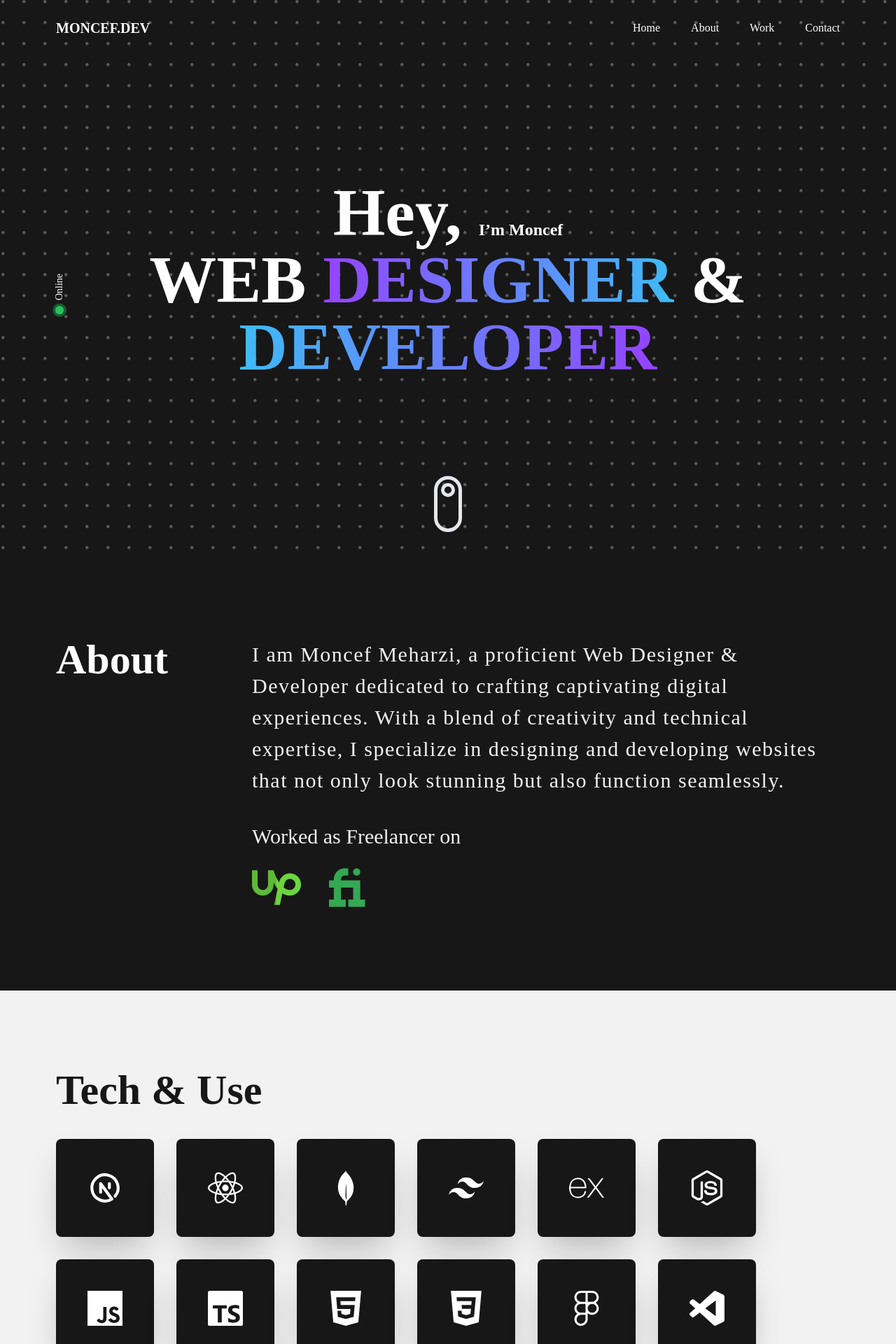
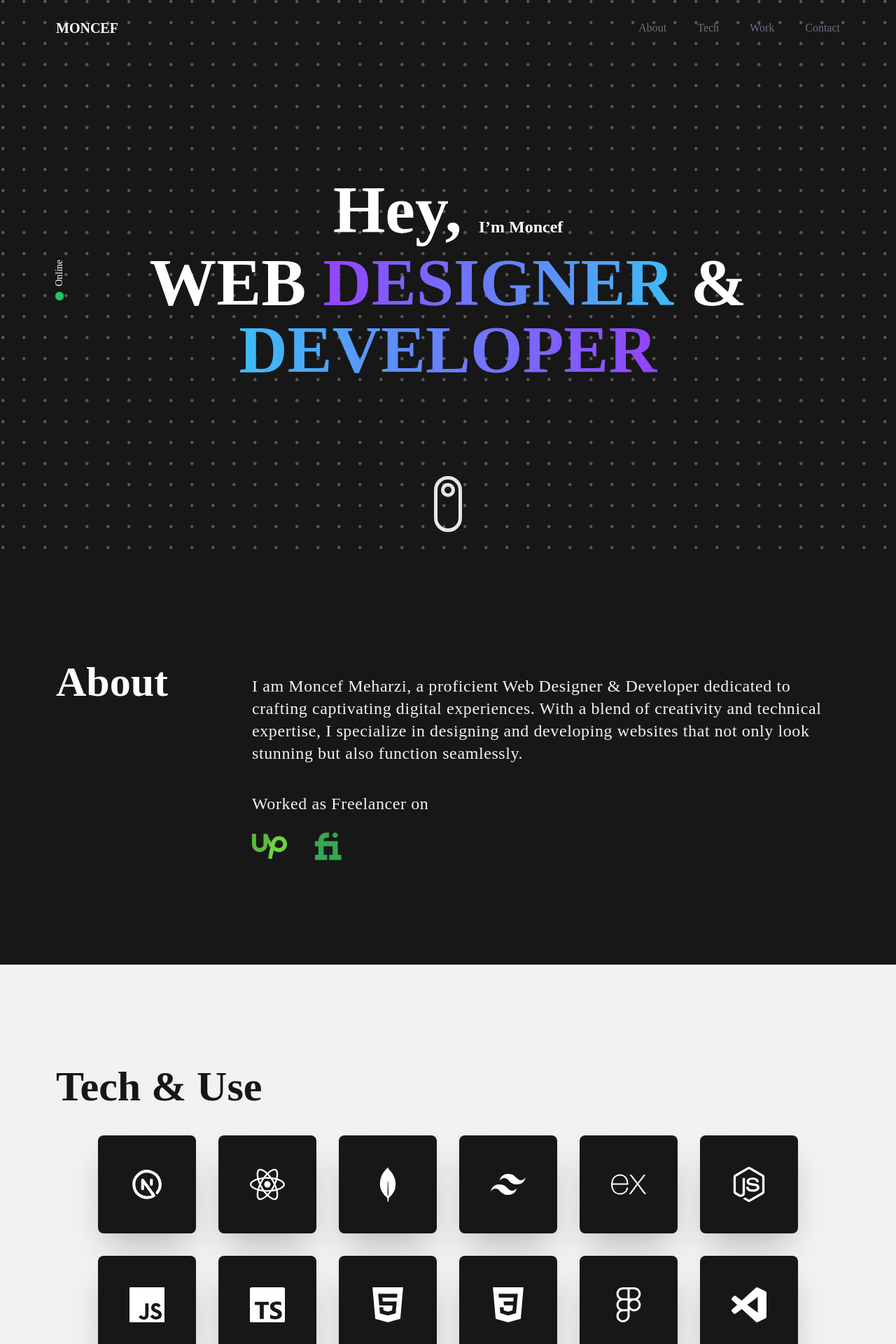
Before and after one commit to Moncef-Mhz/portfolio-vite, a React (Vite) app: page / in a window 1280 px wide. Shown: the top 1920 px of the page at 70% size. Built offline with nearby package versions, Linux system fonts and the light colour scheme.

Commit message:
refactor: last touch

```diff
--- a/package.json
+++ b/package.json
@@ -12,10 +12,12 @@
   "dependencies": {
     "@emailjs/browser": "^4.1.0",
     "@react-email/components": "0.0.14",
+    "framer-motion": "^11.0.5",
     "react": "^18.2.0",
     "react-dom": "^18.2.0",
     "react-email": "2.0.0",
-    "react-icons": "^5.0.1"
+    "react-icons": "^5.0.1",
+    "react-scroll": "^1.9.0"
   },
   "devDependencies": {
     "@types/react": "^18.2.55",
--- a/src/components/About.jsx
+++ b/src/components/About.jsx
@@ -1,14 +1,15 @@
 // eslint-disable-next-line no-undef
-// import Upwork from "public/Upwork.png";
 function About() {
   return (
     <div
       id="about"
-      className=" bg-background grid grid-cols-4 w-full px-20 py-28"
+      className=" bg-background space-y-5 md:grid md:grid-cols-4 w-full px-20  py-36"
     >
-      <h1 className="text-6xl font-bold text-text">About</h1>
-      <div className="col-span-3 space-y-10">
-        <p className="text-3xl text-secondary tracking-wider leading-normal">
+      <h1 className="lg:text-6xl md:text-5xl text-4xl font-bold text-text">
+        About
+      </h1>
+      <div className="md:col-span-3 space-y-10">
+        <p className="lg:text-2xl md:text-xl text-lg text-secondary md:tracking-wide leading-normal">
           I am Moncef Meharzi, a proficient Web Designer & Developer dedicated
           to crafting captivating digital experiences. With a blend of
           creativity and technical expertise, I specialize in designing and
@@ -16,10 +17,12 @@ function About() {
           seamlessly.
         </p>
         <div className="space-y-5">
-          <h1 className="text-3xl text-secondary">Worked as Freelancer on</h1>
+          <h1 className="lg:text-2xl md:text-xl text-lg text-secondary md:tracking-wide leading-normal">
+            Worked as Freelancer on
+          </h1>
           <div className="flex items-center gap-10">
-            <img src="/Upwork.png" alt="" />
-            <img src="/Fiverr.png" alt="" />
+            <img src="/Upwork.png" alt="" className="w-[50px]" />
+            <img src="/Fiverr.png" alt="" className="w-[40px]" />
           </div>
         </div>
       </div>
--- a/src/components/Contact.jsx
+++ b/src/components/Contact.jsx
@@ -32,13 +32,15 @@ function Contact() {
   return (
     <div
       id="contact"
-      className=" bg-secondary space-y-20  px-20 py-20 flex items-center justify-between "
+      className=" bg-secondary space-y-20  px-20 py-16 md:flex md:items-center md:justify-between "
     >
-      <div className="space-y-10 w-full">
-        <h1 className="text-6xl  font-bold ">
+      <div className="space-y-5 md:space-y-10 w-full">
+        <h1 className="lg:text-6xl md:text-5xl text-4xl font-bold text-black md:text-start text-center">
           I&rsquo;ve been waiting <br /> for you{" "}
         </h1>
-        <p className="">I went to hear from you, Let me know how i can help</p>
+        <p className="md:text-start text-center text-base text-black">
+          I went to hear from you, Let me know how i can help
+        </p>
       </div>
       <div className="space-y-5  w-full ">
         <h1 className="text-center text-xl  ">Send me a message</h1>
--- a/src/components/Hero.jsx
+++ b/src/components/Hero.jsx
@@ -1,10 +1,12 @@
+import { Link } from "react-scroll";
+
 function Hero() {
   return (
     <div
       id="home"
-      className="relative h-screen  flex items-center justify-center flex-col space-y-10 w-auto"
+      className="relative h-screen py-10 flex items-center justify-center flex-col  w-auto"
     >
-      <div className="text-center w-[90%]">
+      <div className="text-center w-[90%] space-y-2">
         <h1 className="text-width  font-bold text-text resize ">
           Hey,{" "}
           <span className="md:text-2xl sm:text-xl text-lg ">
@@ -17,18 +19,25 @@ function Hero() {
           <span className="gradient2 select-none">DEVELOPER</span>
         </h1>
       </div>
-      <div className="text-text -rotate-90 text-sm  gap-2 absolute flex  items-center h-full  left-14  ">
+      <div className="hidden  text-text -rotate-90 text-sm  gap-2 absolute md:flex  items-center h-full  left-14  ">
         <div className="relative">
           <div className="w-3 absolute h-3 rounded-full bg-green-500 animate-ping"></div>
           <div className="w-3 h-3 rounded-full bg-green-500 "></div>
         </div>
         <h1>Online</h1>
       </div>
-      <div className="  duration-150 flex items-end absolute justify-center left-0 bottom-10  w-full ">
+      <Link
+        to="about"
+        spy={true}
+        smooth={true}
+        offset={50}
+        duration={500}
+        className="  duration-150 flex items-end absolute justify-center left-0 bottom-10  w-full "
+      >
         <div className="w-[40px] h-[80px] rounded-full group cursor-pointer duration-150 flex justify-center py-[5px]  border-[5px]  ">
           <div className="w-[20px] h-[20px] border-[5px]  group-hover:translate-y-[40px] rounded-full  duration-150"></div>
         </div>
-      </div>
+      </Link>
     </div>
   );
 }
--- a/src/components/Navbar.jsx
+++ b/src/components/Navbar.jsx
@@ -1,11 +1,16 @@
 import { useEffect, useState } from "react";
+import { Link } from "react-scroll";
+import { BiMenuAltRight, BiX } from "react-icons/bi";
+import { AnimatePresence, motion } from "framer-motion";
 
 function Navbar() {
   const [scrolled, setScrolled] = useState(false);
+  const [active, setActive] = useState(false);
+  const [open, setOpen] = useState(false);
 
   const navlinks = [
-    { name: "home" },
     { name: "about" },
+    { name: "tech" },
     { name: "work" },
     { name: "contact" },
   ];
@@ -21,22 +26,105 @@ function Navbar() {
 
   return (
     <div
-      className={`fixed z-10 top-0 left-0 px-20 w-full h-[80px] flex items-center justify-between ${
-        scrolled ? "bg-background" : "bg-light text-background"
-      } duration-150`}
+      className={`fixed z-10 top-0 left-0 px-10 md:px-20 w-full h-[80px] flex items-center justify-between
+       ${scrolled ? "bg-background" : "bg-light text-background"}
+      duration-150`}
     >
-      <h1 className="text-text text-xl font-bold uppercase cursor-pointer">
-        moncef.dev
+      <h1 className="z-10 text-text text-xl font-bold uppercase cursor-pointer">
+        <Link
+          to="home"
+          spy={true}
+          smooth={true}
+          duration={500}
+          onClick={() => setOpen(false)}
+        >
+          moncef
+        </Link>
       </h1>
-      <ul className="flex items-center justify-between space-x-[44px]">
+      <ul className="md:flex  hidden relative items-center justify-between space-x-[44px]">
         {navlinks.map((link) => (
-          <li key={link.name}>
-            <a href={`#${link.name}`}>{link.name}</a>
-          </li>
+          <Link
+            key={link.name}
+            onClick={() => setActive(link.name)}
+            to={link.name}
+            spy={true}
+            smooth={true}
+            duration={500}
+            className={
+              active === link.name
+                ? "text-text duration-150 text-base font-normal cursor-pointer capitalize"
+                : "text-gray-500 duration-150 text-base font-normal cursor-pointer capitalize"
+            }
+          >
+            {link.name}
+          </Link>
         ))}
       </ul>
+      {/* mobile menu */}
+
+      <div className="flex md:hidden relative text-text">
+        <BiMenuAltRight
+          size={40}
+          className="cursor-pointer"
+          onClick={() => setOpen(true)}
+        />
+        <AnimatePresence mode="wait" initial={false}>
+          {open && (
+            <motion.div
+              {...framerSidebarBackground}
+              className=" py-5     bg-background top-0 right-0 w-full h-screen fixed"
+            >
+              <div className="flex px-10 w-full items-end justify-end">
+                <BiX
+                  size={40}
+                  className="cursor-pointer"
+                  onClick={() => setOpen(false)}
+                />
+              </div>
+              <ul className=" relative flex flex-col h-full items-center justify-center space-y-[40px]">
+                {navlinks.map((link, indx) => (
+                  <Link
+                    {...framerText(indx)}
+                    key={link.name}
+                    onClick={() => {
+                      setOpen(false);
+                      setActive(link.name);
+                    }}
+                    to={link.name}
+                    spy={true}
+                    smooth={true}
+                    duration={500}
+                    className={
+                      active === link.name
+                        ? "text-text duration-150 text-2xl select-none font-normal cursor-pointer capitalize"
+                        : "text-gray-500 duration-150 text-2xl select-none font-normal cursor-pointer capitalize"
+                    }
+                  >
+                    {link.name}
+                  </Link>
+                ))}
+              </ul>
+            </motion.div>
+          )}
+        </AnimatePresence>
+      </div>
     </div>
   );
 }
 
+const framerSidebarBackground = {
+  initial: { opacity: 0, x: "100%" },
+  animate: { opacity: 1, x: 0 },
+  exit: { opacity: 0, x: "100%", transition: { delay: 0.1 } },
+  transition: { duration: 0.2 },
+};
+const framerText = (delay) => {
+  return {
+    initial: { opacity: 0, x: -50 },
+    animate: { opacity: 1, x: 0 },
+    transition: {
+      delay: 0.5 + delay / 10,
+    },
+  };
+};
 export default Navbar;
--- a/src/components/Project.jsx
+++ b/src/components/Project.jsx
@@ -1,28 +1,21 @@
 import { HiOutlineArrowTopRightOnSquare } from "react-icons/hi2";
 import { projects } from "../utils";
-// import {  useState } from "react";
 
 function Project() {
-  // const [coords, setCoords] = useState({ x: 0, y: 0 });
-  // const mouseMove = (e) => {
-  //   let rect = e.currentTarget.getBoundingClientRect();
-  //   let x = e.clientX - rect.left;
-  //   let y = e.clientY - rect.top;
-
-  //   setCoords({ x: x, y: y });
-  // };
-
   return (
-    <div id="work" className="bg-background space-y-10  px-20 py-28">
+    <div id="work" className="bg-background space-y-10  px-20 py-20 md:py-28">
       <div className="flex items-center text-white gap-5">
-        <h1 className="text-6xl font-bold text-text ">Projects</h1>
+        <h1 className="lg:text-6xl md:text-5xl text-4xl font-bold text-text ">
+          Projects
+        </h1>
         {/* <FiCornerRightDown size={45} /> */}
       </div>
+      {/* WideScreen */}
+      <div className="hidden md:block">
         <div className="flex flex-col">
           {projects.map((item) => (
             <div
               id="project"
-            // onMouseEnter={mouseMove}
               key={item.id}
               className="border-b flex cursor-pointer relative items-center gap-4 group hover:bg-secondary justify-between first:border-t px-5 duration-100 py-8"
             >
@@ -30,7 +23,6 @@ function Project() {
                 src={item.img}
                 alt={item.title}
                 id="img"
-              // style={{ top: coords.y - 100, left: coords.x }}
                 className={`absolute z-10  left-[600px] shadow-lg duration-300 ease-linear w-[300px] rounded-md hidden group-hover:block`}
               />
               <div className="flex items-center justify-center gap-4">
@@ -62,6 +54,35 @@ function Project() {
           ))}
         </div>
       </div>
+      {/*MobileScreen */}
+      <div className="md:hidden grid gap-4 grid-cols-1 ">
+        {projects.map((item) => (
+          <div key={item.id} className="text-text p-2 rounded bg-[#2b2b2b]">
+            <div className="overflow-hidden ">
+              <img
+                src={item.img}
+                alt={item.title}
+                className="rounded-sm  select-none hover:scale-110 duration-150"
+              />
+            </div>
+            <div className="p-1 flex item-center justify-between">
+              <h1 className="text-lg capitalize">{item.title}</h1>
+              <h1 className="text-lg capitalize">{item.description}</h1>
+            </div>
+            <div className="flex px-1 my-2 flex-wrap gap-2">
+              {item.icon.map((ic) => (
+                <h1
+                  key={ic.name}
+                  className="bg-background hover:text-text cursor-pointer px-2 py-1 rounded-md text-text/60 capitalize"
+                >
+                  {ic.name}
+                </h1>
+              ))}
+            </div>
+          </div>
+        ))}
+      </div>
+    </div>
   );
 }
 
--- a/src/components/Tech.jsx
+++ b/src/components/Tech.jsx
@@ -1,10 +1,9 @@
 import { techIcons } from "../utils";
 function Tech() {
-  console.log(techIcons);
   return (
-    <div className="px-20 py-28  w-full  space-y-10 bg-secondary">
+    <div id="tech" className="px-20 py-36 w-full  space-y-10 bg-secondary">
       <h1 className="text-6xl font-bold text-background">Tech & Use</h1>
-      <div className="flex flex-wrap gap-8">
+      <div className="flex flex-wrap items-center justify-center gap-8">
         {techIcons.map((item) => (
           <div
             key={item.name}
--- a/src/index.css
+++ b/src/index.css
@@ -1,6 +1,7 @@
 @tailwind base;
 @tailwind components;
 @tailwind utilities;
+@import url("https://fonts.googleapis.com/css2?family=Poppins:ital,wght@0,100;0,200;0,300;0,400;0,500;0,600;0,700;0,800;0,900;1,100;1,200;1,300;1,400;1,500;1,600;1,700;1,800;1,900&display=swap");
 
 body::-webkit-scrollbar {
   scrollbar-width: 0;
@@ -18,12 +19,7 @@ body::-webkit-scrollbar {
 ::selection {
   @apply bg-accent;
 }
-li {
-  @apply text-white text-base font-normal cursor-pointer capitalize;
-}
-li:hover {
-  @apply text-gray-300 border-b border-primary  duration-150;
-}
+
 input,
 textarea {
   @apply border border-background px-4 py-2 rounded-md outline-none focus:border-accent border-b-4;
--- a/src/utils/index.js
+++ b/src/utils/index.js
@@ -37,7 +37,7 @@ export const projects = [
     title: "velario",
     description: "UI/UX",
     id: 1,
-    icon: [{ icon: SiFigma }],
+    icon: [{ icon: SiFigma, name: "figma" }],
     img: "/velario.png",
     url: "",
   },
@@ -45,7 +45,11 @@ export const projects = [
     title: "boutique chamsou",
     description: "Mobile ",
     id: 2,
-    icon: [{ icon: SiMongodb }, { icon: SiNextdotjs }, { icon: SiTailwindcss }],
+    icon: [
+      { icon: SiMongodb, name: "mongoDB" },
+      { icon: SiNextdotjs, name: "nextJS" },
+      { icon: SiTailwindcss, name: "taiwlind" },
+    ],
     url: "",
     img: "/chamsoubou.png",
   },
@@ -61,7 +65,11 @@ export const projects = [
     title: "Lumevo",
     description: "UI/UX, Mobile",
     id: 4,
-    icon: [{ icon: SiFigma }, { icon: SiReact }, { icon: SiTailwindcss }],
+    icon: [
+      { icon: SiFigma, name: "figma" },
+      { icon: SiReact, name: "reactJS" },
+      { icon: SiTailwindcss, name: "taiwlind" },
+    ],
     img: "/chamsou.png",
     url: "",
   },
@@ -69,7 +77,7 @@ export const projects = [
     title: "LighTravel",
     description: "UI/UX",
     id: 5,
-    icon: [{ icon: SiFigma }],
+    icon: [{ icon: SiFigma, name: "figma" }],
     img: "/travelapp.png",
     url: "",
   },
```
Also changed, not shown: 1 other file (tests, documents, lock files or other folders). Lines whose indentation alone changed are shown as unchanged.
